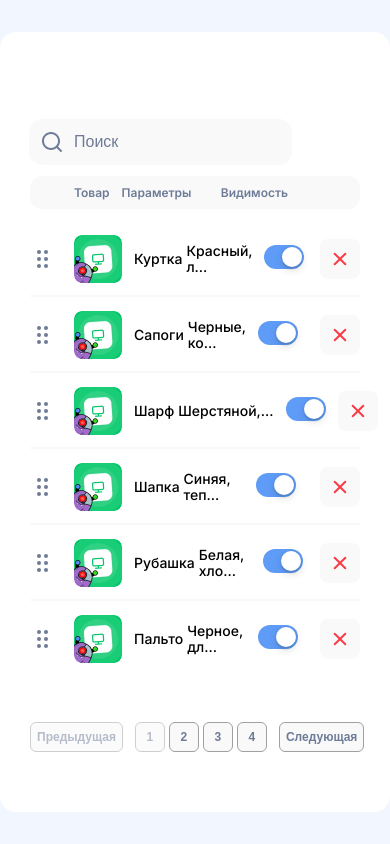
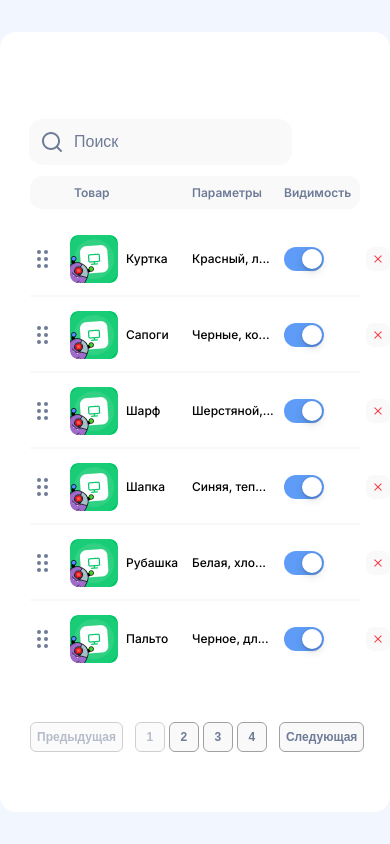
Before and after one commit to slanskeeh/test_task, a Next.js app: page / in a window 390 px wide. Built offline with nearby package versions, Linux system fonts and the light colour scheme.

Commit message:
сделал адаптив до 430пх

```diff
--- a/entities/TableItem.tsx
+++ b/entities/TableItem.tsx
@@ -9,7 +9,9 @@ import styled from "styled-components";
 
 const TableRow = styled.tr<{ $visibility: boolean; $isDragging: boolean }>`
   display: grid;
-  grid-template-columns: 1.5fr 2fr 2fr 40px;
+  grid-template-columns:
+    minmax(200px, 1.5fr) minmax(120px, 2fr) minmax(100px, 2fr)
+    40px;
   gap: 12px;
   transition: 0.2s;
   opacity: ${(props) => (props.$visibility ? "1" : "0.3")};
@@ -30,21 +32,40 @@ const TableRow = styled.tr<{ $visibility: boolean; $isDragging: boolean }>`
     z-index: 1000;
     transform: scale(0.99 );
   `}
+
+  @media screen and (max-width: 560px) {
+    grid-template-columns:
+      minmax(150px, 1.5fr) minmax(80px, 2fr) minmax(70px, 2fr)
+      24px;
+  }
 `;
 
 const TableItemInfoWrapper = styled.td`
   display: flex;
   gap: 20px;
   align-items: center;
+
+  @media screen and (max-width: 560px) {
+    gap: 16px;
+  }
 `;
 
 const TableItemText = styled.p`
   font-size: 14px;
   line-height: 16px;
   font-weight: 500;
-  margin-left: -8px;
 
-  max-width: 150px;
+  width: fit-content;
+
+  @media screen and (max-width: 560px) {
+    font-size: 12px;
+  }
+`;
+
+const TableRowContent = styled.td`
+  display: flex;
+  justify-content: start;
+  width: 100%;
 `;
 
 const TableItem = ({
@@ -85,17 +106,19 @@ const TableItem = ({
         <TableItemInfoWrapper>
           <DragNDropDots isActive={isDragging} />
           <Icon src={data.icon} />
-          <TableItemText>{cropTextContent(data.name)}</TableItemText>
+          <TableItemText style={{ marginLeft: "-8px" }}>
+            {cropTextContent(data.name)}
+          </TableItemText>
         </TableItemInfoWrapper>
-        <td>
+        <TableRowContent>
           <TableItemText>{cropTextContent(data.params)}</TableItemText>
-        </td>
-        <td>
+        </TableRowContent>
+        <TableRowContent>
           <Toggle checked={visibility} onChange={setVisibility} />
-        </td>
-        <td>
+        </TableRowContent>
+        <TableRowContent>
           <ButtonDelete handler={() => deleteItem(data.id)} />
-        </td>
+        </TableRowContent>
       </TableRow>
     </>
   );
--- a/features/ButtonDelete.tsx
+++ b/features/ButtonDelete.tsx
@@ -14,12 +14,22 @@ const Button = styled.button`
   border: none;
 
   cursor: pointer;
+
+  @media screen and (max-width: 560px) {
+    width: 24px;
+    height: 24px;
+  }
 `;
 
 const Cross = styled.div`
   width: 12px;
   height: 12px;
   position: relative;
+
+  @media screen and (max-width: 560px) {
+    width: 7px;
+    height: 7px;
+  }
 
   &::before {
     content: "";
@@ -32,6 +42,11 @@ const Cross = styled.div`
     left: 50%;
     transform: translate(-50%, -50%) rotate(45deg);
     background-color: #f93c47;
+
+    @media screen and (max-width: 560px) {
+      width: 10px;
+      height: 1px;
+    }
   }
 
   &::after {
@@ -45,6 +60,11 @@ const Cross = styled.div`
     left: 50%;
     transform: translate(-50%, -50%) rotate(-45deg);
     background-color: #f93c47;
+
+    @media screen and (max-width: 560px) {
+      width: 10px;
+      height: 1px;
+    }
   }
 `;
 
--- a/widgets/Table/components.ts
+++ b/widgets/Table/components.ts
@@ -19,7 +19,9 @@ export const TableWrapper = styled.div`
 
 export const TableHeadRow = styled.tr`
   display: grid;
-  grid-template-columns: 1.5fr 2fr 2fr 40px;
+  grid-template-columns:
+    minmax(200px, 1.5fr) minmax(120px, 2fr) minmax(100px, 2fr)
+    40px;
   gap: 12px;
 
   background-color: #f9f9f9;
@@ -33,6 +35,12 @@ export const TableHeadRow = styled.tr`
     &:first-child {
       padding-left: 44px;
     }
+  }
+
+  @media screen and (max-width: 560px) {
+    grid-template-columns:
+      minmax(150px, 1.5fr) minmax(80px, 2fr) minmax(70px, 2fr)
+      24px;
   }
 `;
 
```
